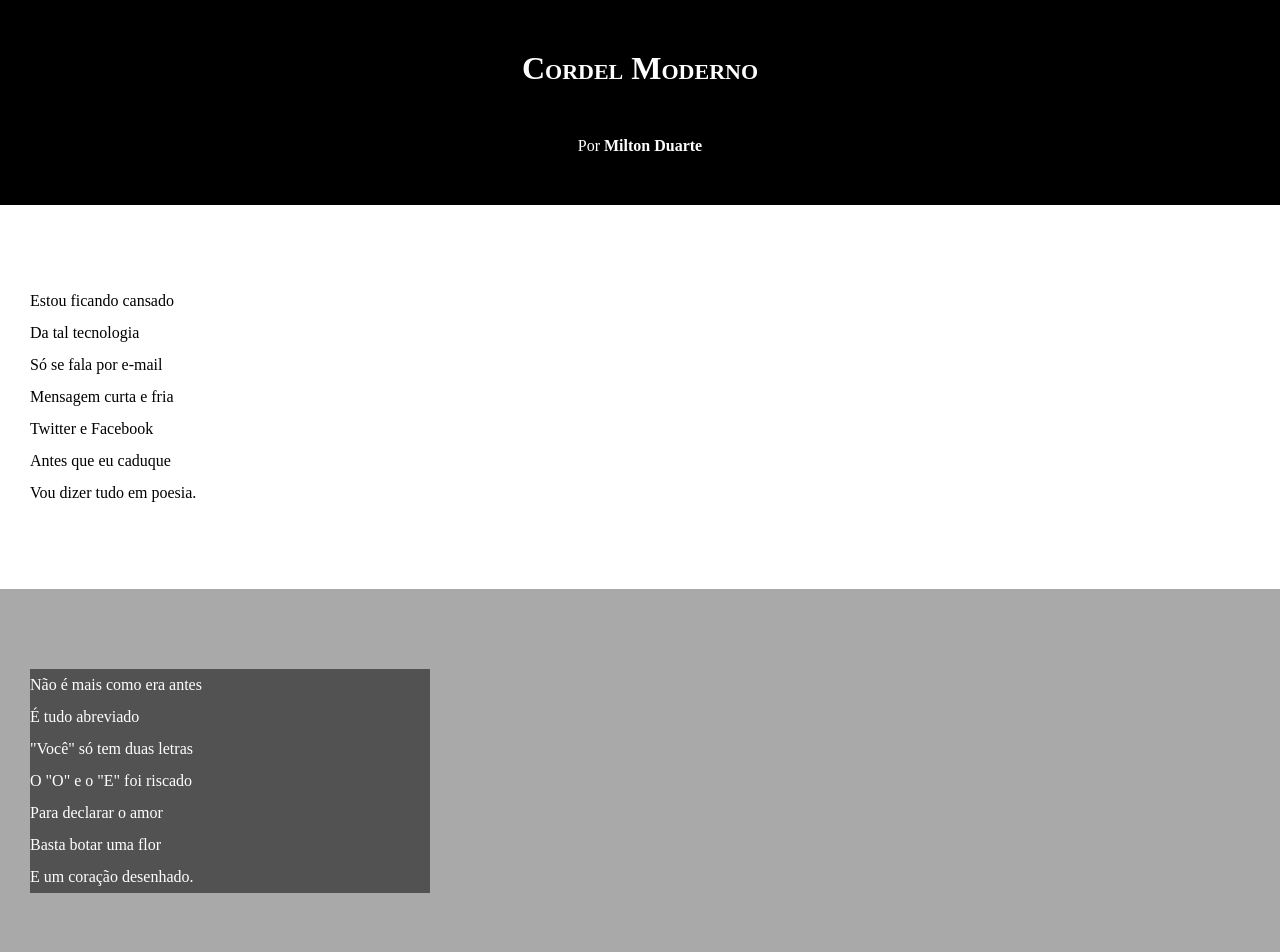
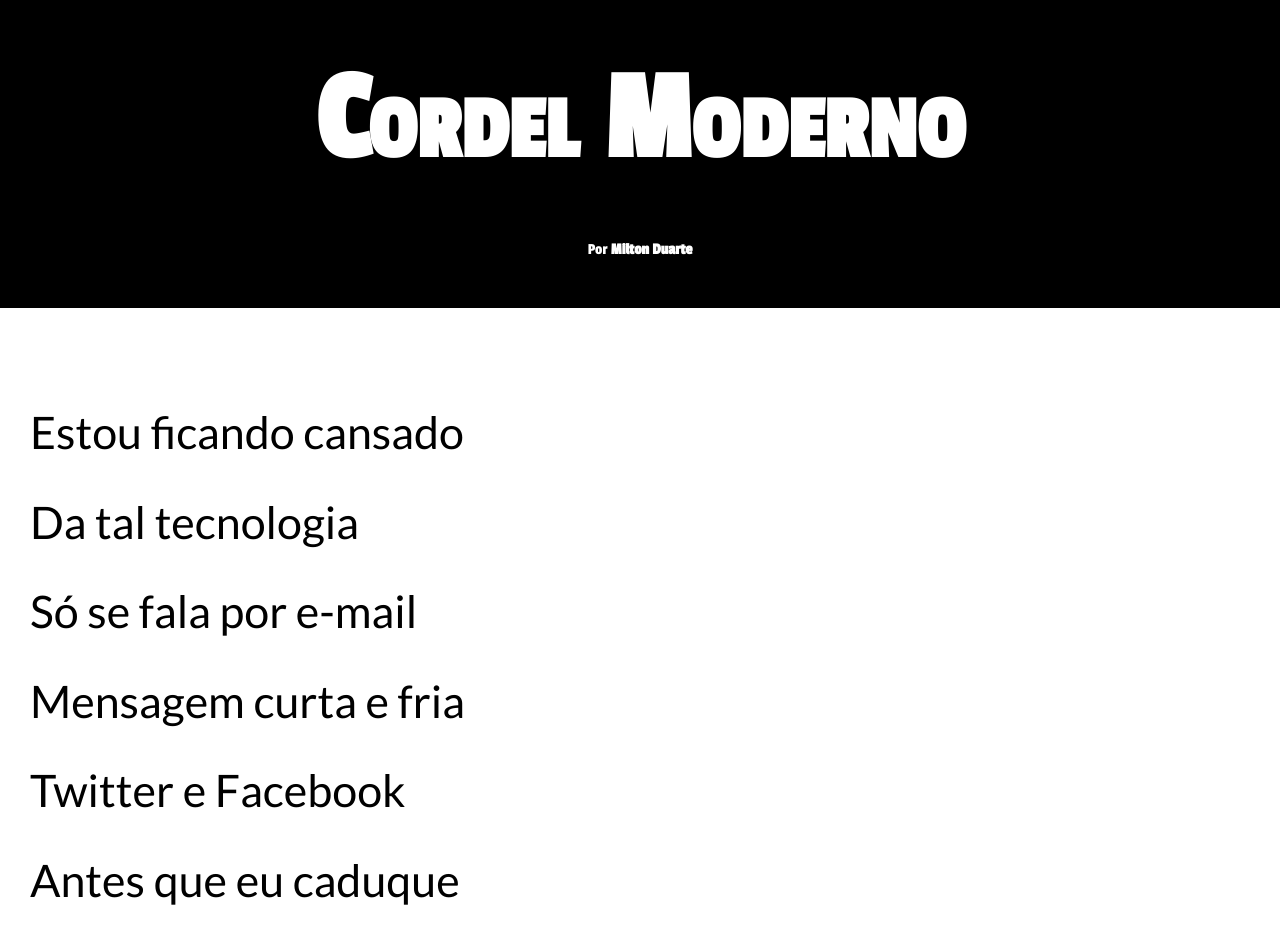
Before and after one commit to Jeipas/html-css, a plain HTML site: page desafios/d01/index.html in a window 1280 px wide. Shown: the top 952 px of the page. Drawn offline with Linux system fonts and the light colour scheme.

Commit message:
Update style.css

```diff
--- a/desafios/d01/estilo/style.css
+++ b/desafios/d01/estilo/style.css
@@ -1,16 +1,28 @@
 @charset "UTTF-8";
 
+@import url('https://fonts.googleapis.com/css2?family=Passion+One&display=swap');
+
+@import url('https://fonts.googleapis.com/css2?family=Lato&display=swap');
+
+:root {
+    --font1: Verdana, Geneva, Tahoma, sans-serif;
+    --font2: 'Passion One', cursive;
+    --font3:  'Lato', sans-serif;
+}
 * {
     margin: 0px;
     pad: 0px;
 }
 
 html, body{
+    font-family: var(--font1);
     min-height: 100vh;
     background-color: darkgray;
+
 }
 
 header {
+    font-family: var(--font2);
     background-color: black;
     color: white;
     text-align: center;
@@ -19,6 +31,7 @@ header {
 header > h1 {
     padding: 50px;
     font-variant: small-caps;
+    font-size: 10vw;
 }
 
 header > p {
@@ -36,6 +49,8 @@ a:hover {
 }
 
 section {
+    font-family: var(--font3);
+    font-size: 3.5vw;
     padding-top: 10vh;
     padding-bottom: 10vh;
     line-height: 2em;
@@ -53,7 +68,8 @@ section.imagem {
 }
 
 section.imagem > p{
-    width: 400px;
+    display: inline-block;
+    padding: 5px;
     background-color: rgba(0, 0, 0, 0.514);
 }
 
```
